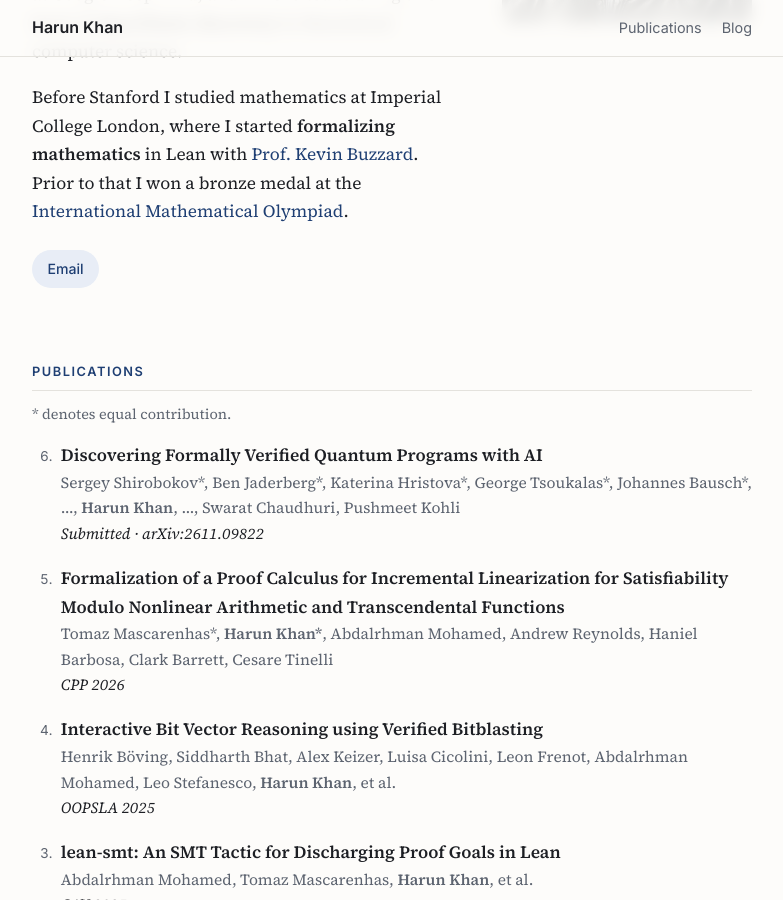
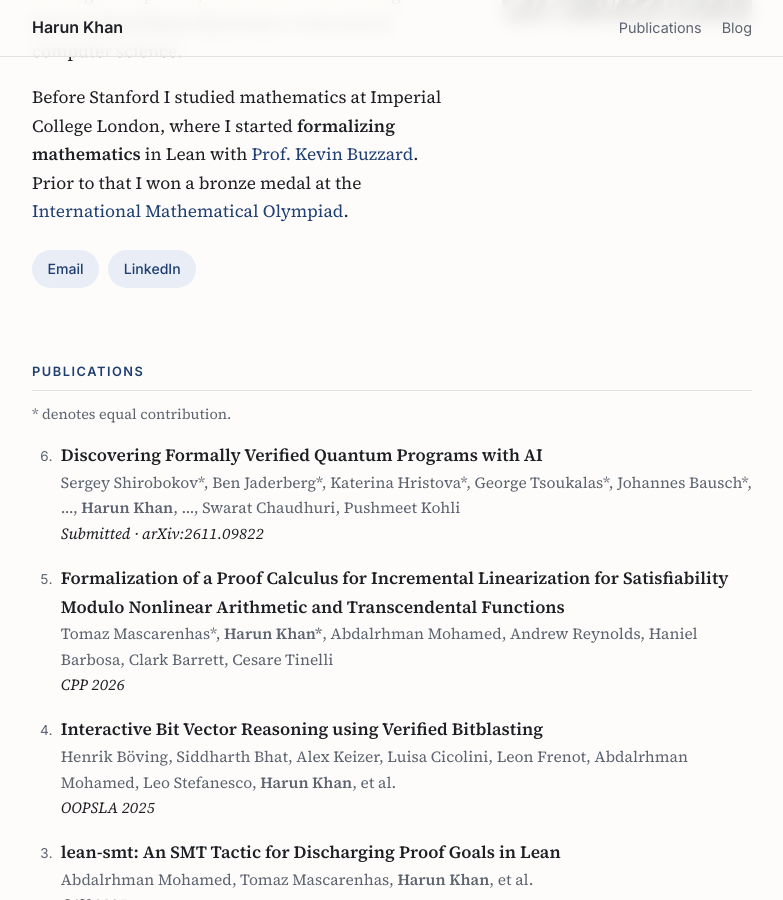
Before and after one commit to harunk-dev/website, a Jekyll site: the page built from index.html, in a window 1280 px wide and 900 px high, scrolled down 433 px. Shown: the whole window, without its empty margins (248-1031 px from the left). Built offline with Jekyll 4.4.1, drawn with Linux system fonts in a browser that asks for light colours.

Commit message:
Add LinkedIn link
Co-Authored-By: Claude Opus 5.5 <noreply@anthropic.com>
Claude-Session: https://claude.ai/code/session_01734RpCjVag34boEXhMytMG

```diff
--- a/index.html
+++ b/index.html
@@ -23,6 +23,7 @@ layout: default
         </p>
         <p class="links">
           <a class="btn" href="mailto:harun19@stanford.edu">Email</a>
+          <a class="btn" href="https://www.linkedin.com/in/harun-khan-b2a7163a9">LinkedIn</a>
         </p>
         </div>
         <img class="portrait" src="{{ '/photo.jpg' | relative_url }}" alt="Harun Khan" width="250" height="333">
```
